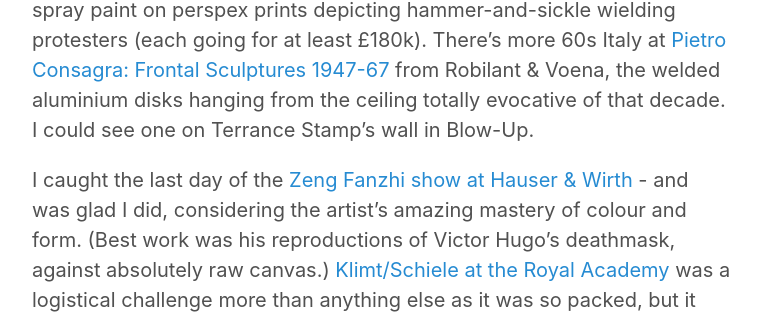
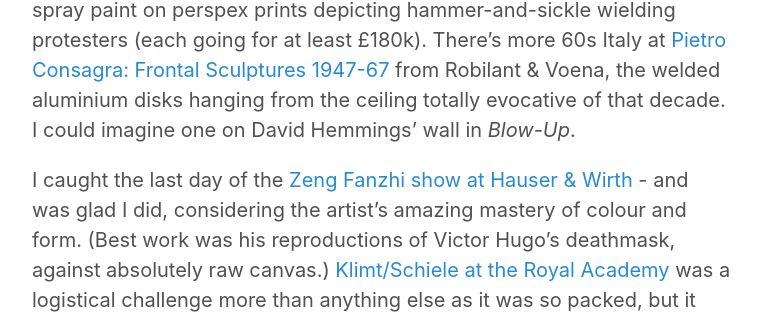
Before and after one commit to JMDKC/jmdkc.github.io, a Jekyll site: the page built from _posts/2018-11-11-murdoch-marlborough.md, in a window 1280 px wide and 900 px high, scrolled down 1286 px. Shown: the part 202-516 px from the top of the window, without its empty margins (258-1018 px from the left). Built offline with Jekyll 4.4.1, drawn with Linux system fonts in a browser that asks for light colours.

Commit message:
updated murdoch post

```diff
--- a/_posts/2018-11-11-murdoch-marlborough.md
+++ b/_posts/2018-11-11-murdoch-marlborough.md
@@ -15,7 +15,7 @@ Looking closely, I tried to discern architectural details in the paintings, and
 
 ### Other highlights
 
-I also saw [Adam Pendleton: Our Ideas](https://www.pacegallery.com/exhibitions/12958/our-ideas) at PACE	London, where I was pretty baffled by the artist's idea of "Black Dada". I was actively annoyed by [Mario Schifano: Compagni, compagni, 1968](https://www.mayorgallery.com/m/exhibitions/535/overview/) at The Mayor Gallery, with spray paint on perspex prints depicting hammer-and-sickle wielding protesters (each going for at least £180k). There's more 60s Italy at [Pietro Consagra: Frontal Sculptures 1947-67](https://www.robilantvoena.com/exhibitions/185/) from Robilant & Voena, the welded aluminium disks hanging from the ceiling totally evocative of that decade. I could see one on Terrance Stamp's wall in Blow-Up.
+I also saw [Adam Pendleton: Our Ideas](https://www.pacegallery.com/exhibitions/12958/our-ideas) at PACE	London, where I was pretty baffled by the artist's idea of "Black Dada". I was actively annoyed by [Mario Schifano: Compagni, compagni, 1968](https://www.mayorgallery.com/m/exhibitions/535/overview/) at The Mayor Gallery, with spray paint on perspex prints depicting hammer-and-sickle wielding protesters (each going for at least £180k). There's more 60s Italy at [Pietro Consagra: Frontal Sculptures 1947-67](https://www.robilantvoena.com/exhibitions/185/) from Robilant & Voena, the welded aluminium disks hanging from the ceiling totally evocative of that decade. I could imagine one on David Hemmings' wall in *Blow-Up*.
 
 I caught the last day of the [Zeng Fanzhi show at Hauser & Wirth](https://www.hauserwirth.com/hauser-wirth-exhibitions/19622-zeng-fanzhi-london) - and was glad I did, considering the artist's amazing mastery of colour and form. (Best work was his reproductions of Victor Hugo's deathmask, against absolutely raw canvas.) [Klimt/Schiele at the Royal Academy](https://www.royalacademy.org.uk/exhibition/klimt-schiele) was a logistical challenge more than anything else as it was so packed, but it was a seriously high-wattage collection of drawings from the pair of Austrian bad boys. Maybe a bit too bad in places, such as the livid red labia of one of Schiele's clearly underage subjects.
 
```
